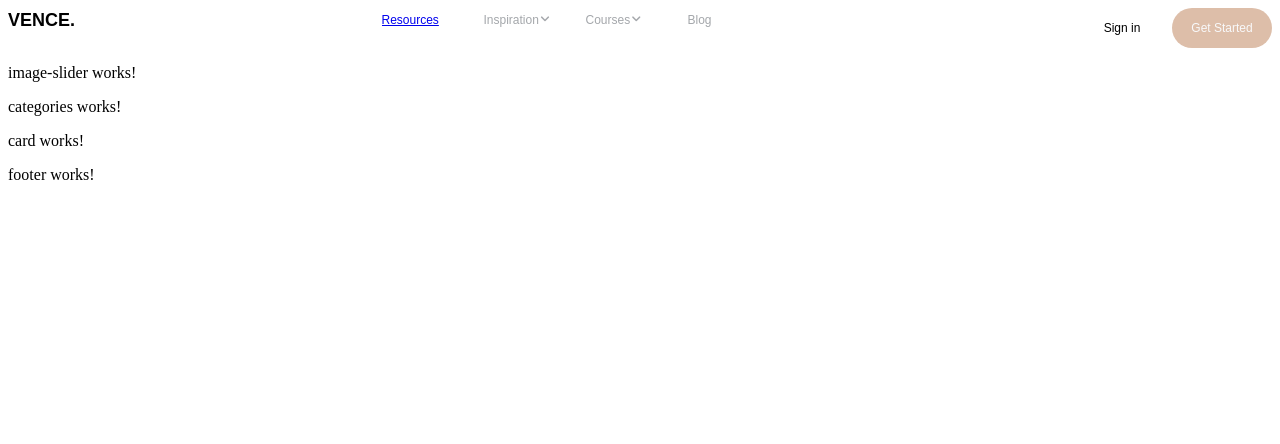
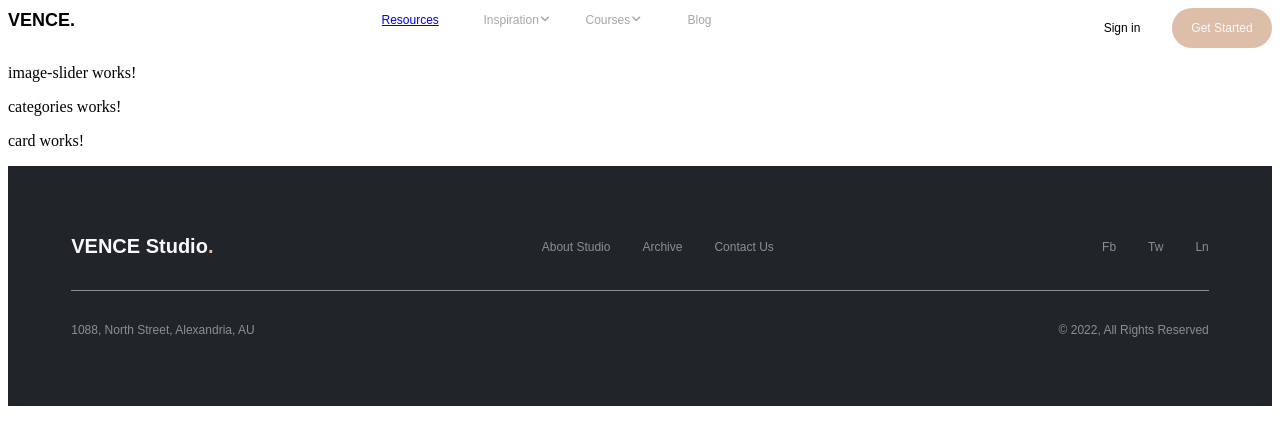
Before and after one commit to Uhanna7/minimal_blog_assignment, an Angular app in the folder minimal_blog/: page / in a window 1280 px wide. Shown: the top 444 px of the page. Built offline with nearby package versions, Linux system fonts and the light colour scheme.

Commit message:
footer alap verzió

```diff
--- a/minimal_blog/src/app/footer/footer.component.css
+++ b/minimal_blog/src/app/footer/footer.component.css
@@ -0,0 +1,44 @@
+.container {
+    height: 30vh;
+    width: 100%;
+    background-color: #212529;
+    color: #F8F9FA80;
+    display: flex;
+    align-content: center;
+    flex-wrap: wrap;
+    justify-content: space-around;
+    gap: 2rem;
+}
+
+.line {
+    border-top: 1px solid #F8F9FA80;
+    width: 100%;
+    display: block;
+    width: 90%;
+}
+
+.first, .second {
+    width: 90%;
+    display: flex;
+    justify-content: space-between;
+    flex-wrap: nowrap;
+    align-items: center;
+}
+
+.center, .left, .right {
+    display: flex;
+    gap: 2rem;
+    font-family: 'Poppins', sans-serif !important;
+    font-weight: 500;
+    font-size: 0.75rem
+}
+
+.vence {
+    color: #F8F9FA;
+    font-weight: 700;
+    font-size: 1.25rem;
+}
+
+.dott {
+    color: #DDBEA9;
+}
--- a/minimal_blog/src/app/footer/footer.component.html
+++ b/minimal_blog/src/app/footer/footer.component.html
@@ -1 +1,26 @@
-<p>footer works!</p>
+<div class="container">
+    <div class="first">
+        <div class="left">
+            <span class="vence">VENCE Studio<span class="dott">.</span></span>
+        </div>
+        <div class="center">
+            <span>About Studio</span>
+            <span>Archive</span>
+            <span>Contact Us</span>
+        </div>
+        <div class="right">
+            <span>Fb</span>
+            <span>Tw</span>
+            <span>Ln</span>
+        </div>
+    </div>
+    <div class="line"></div>
+    <div class="second">
+        <div class="left">
+            <span>1088, North Street, Alexandria, AU</span>
+        </div>
+        <div class="right">
+            <span>© 2022, All Rights Reserved</span>
+        </div>
+    </div>
+</div>
```
